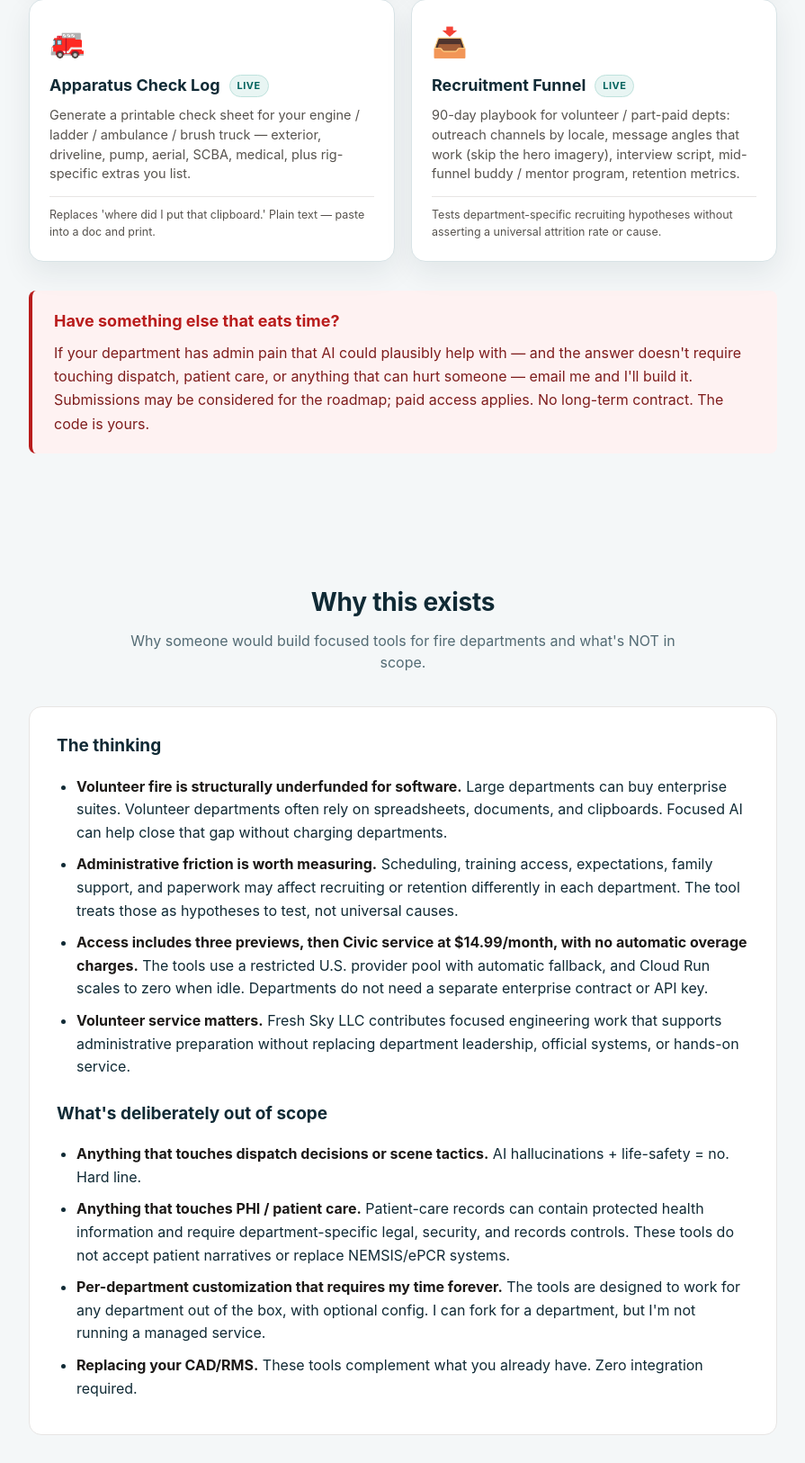
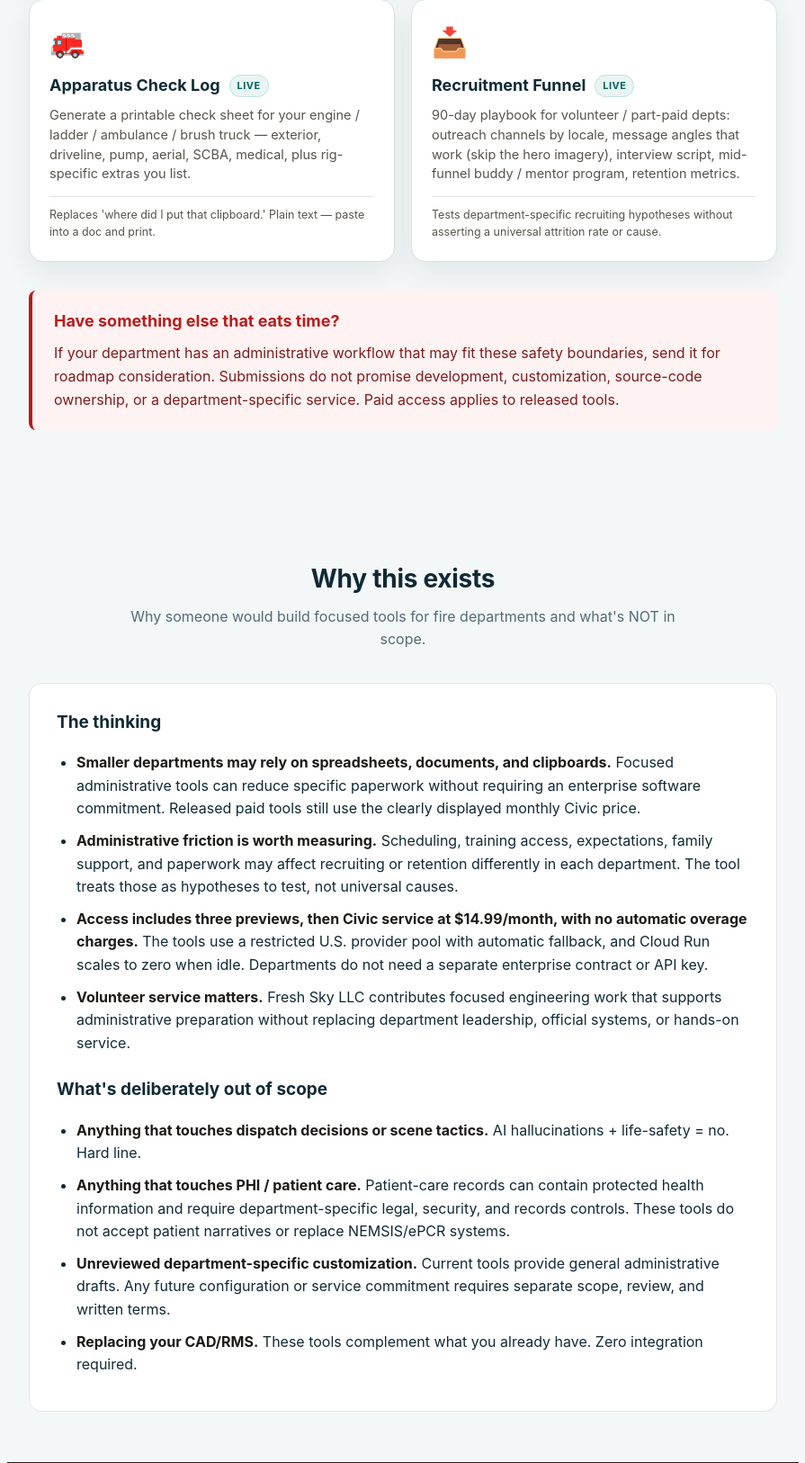
Before and after one commit to justfreshsky-jpg/FirstResponderHub, a Flask app: page / in a window 1280 px wide. Shown: the part 1937-3563 px from the top of the page at 90% size, without its empty margins (192-1087 px from the left). Run offline with Flask 3, Linux system fonts and the light colour scheme.

Commit message:
Make CivicOps commercial claims accurate

```diff
--- a/templates/index.html
+++ b/templates/index.html
@@ -231,7 +231,7 @@ a:hover{color:#c4b5fd}
 
     <div class="pitch">
       <h3>Have something else that eats time?</h3>
-      <p>If your department has admin pain that AI could plausibly help with — and the answer doesn't require touching dispatch, patient care, or anything that can hurt someone — email me and I'll build it. Submissions may be considered for the roadmap; paid access applies. No long-term contract. The code is yours.</p>
+      <p>If your department has an administrative workflow that may fit these safety boundaries, send it for roadmap consideration. Submissions do not promise development, customization, source-code ownership, or a department-specific service. Paid access applies to released tools.</p>
     </div>
   </section>
 
@@ -242,7 +242,7 @@ a:hover{color:#c4b5fd}
     <div class="why-list">
       <h3>The thinking</h3>
       <ul>
-        <li><strong>Volunteer fire is structurally underfunded for software.</strong> Large departments can buy enterprise suites. Volunteer departments often rely on spreadsheets, documents, and clipboards. Focused AI can help close that gap without charging departments.</li>
+        <li><strong>Smaller departments may rely on spreadsheets, documents, and clipboards.</strong> Focused administrative tools can reduce specific paperwork without requiring an enterprise software commitment. Released paid tools still use the clearly displayed monthly Civic price.</li>
         <li><strong>Administrative friction is worth measuring.</strong> Scheduling, training access, expectations, family support, and paperwork may affect recruiting or retention differently in each department. The tool treats those as hypotheses to test, not universal causes.</li>
         <li><strong>Access includes three previews, then Civic service at $14.99/month, with no automatic overage charges.</strong> The tools use a restricted U.S. provider pool with automatic fallback, and Cloud Run scales to zero when idle. Departments do not need a separate enterprise contract or API key.</li>
         <li><strong>Volunteer service matters.</strong> Fresh Sky LLC contributes focused engineering work that supports administrative preparation without replacing department leadership, official systems, or hands-on service.</li>
@@ -251,7 +251,7 @@ a:hover{color:#c4b5fd}
       <ul>
         <li><strong>Anything that touches dispatch decisions or scene tactics.</strong> AI hallucinations + life-safety = no. Hard line.</li>
         <li><strong>Anything that touches PHI / patient care.</strong> Patient-care records can contain protected health information and require department-specific legal, security, and records controls. These tools do not accept patient narratives or replace NEMSIS/ePCR systems.</li>
-        <li><strong>Per-department customization that requires my time forever.</strong> The tools are designed to work for any department out of the box, with optional config. I can fork for a department, but I'm not running a managed service.</li>
+        <li><strong>Unreviewed department-specific customization.</strong> Current tools provide general administrative drafts. Any future configuration or service commitment requires separate scope, review, and written terms.</li>
         <li><strong>Replacing your CAD/RMS.</strong> These tools complement what you already have. Zero integration required.</li>
       </ul>
     </div>
```
Also changed, not shown: tests/test_reference_data.py (+5 -0 lines).
